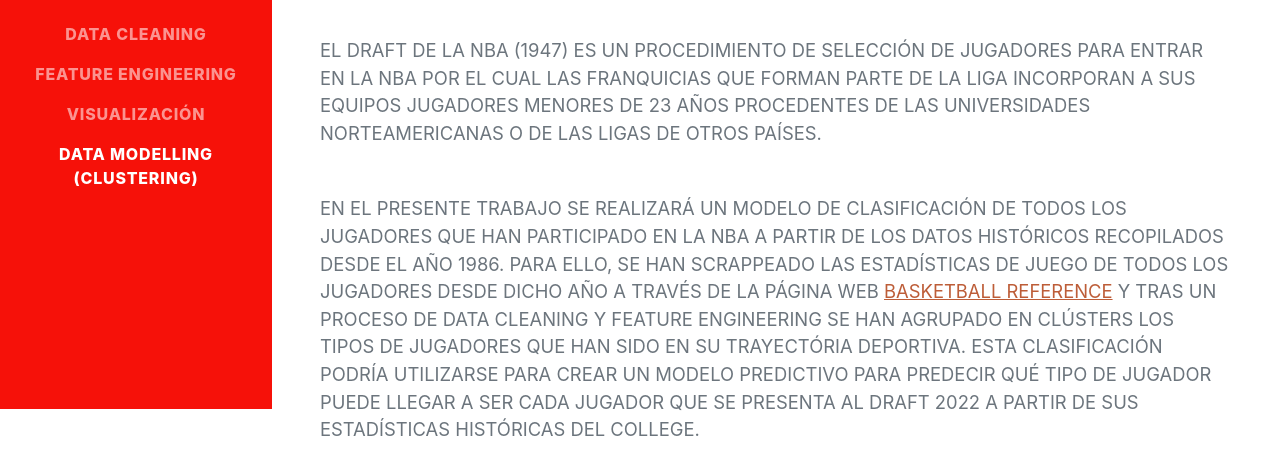
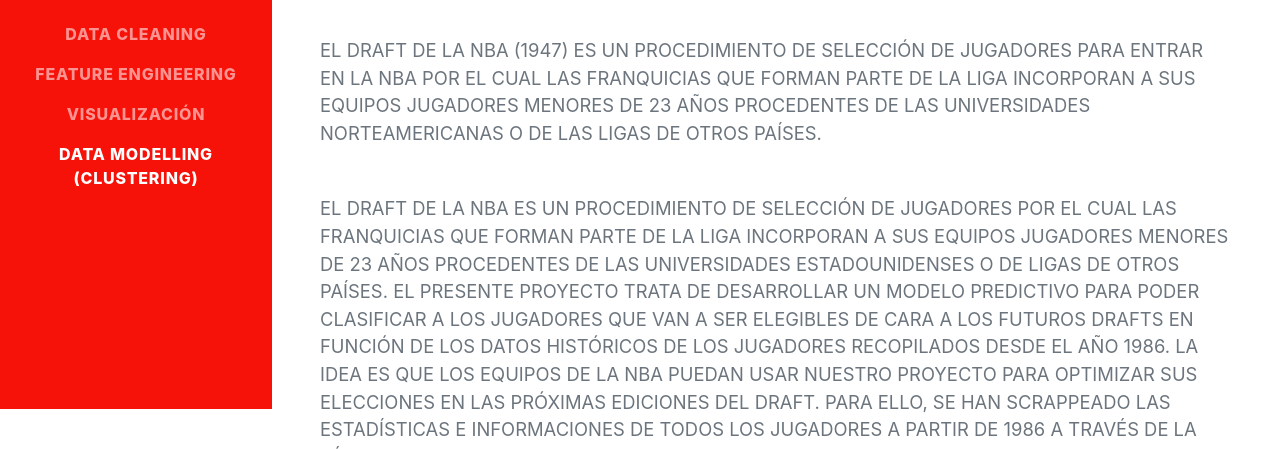
Before and after one commit to diegoleite5/NBA-PROJECT, a plain HTML site: page docs/index.html in a window 1280 px wide. Shown: the part 391-840 px from the top of the page. Drawn offline with nearby package versions, Linux system fonts and the light colour scheme; a web font is replaced by a local one.

Commit message:
pequeños cambios

```diff
--- a/docs/index.html
+++ b/docs/index.html
@@ -51,12 +51,12 @@
                     </div>
                     <p class="lead mb-5">El draft de la NBA (1947) es un procedimiento de selección de jugadores para entrar en la NBA por el cual las franquicias que forman parte de la liga incorporan a sus equipos jugadores menores de
                     23 años procedentes de las universidades norteamericanas o de las ligas de otros países.</p>
-                    <p class="lead mb-3">En el presente trabajo se realizará un modelo de clasificación de todos los jugadores que han participado en la NBA a partir de los datos históricos recopilados desde el año 1986. Para ello, se han scrappeado las
-                    estadísticas de juego de todos los jugadores desde dicho año a través de la página web <a href="https://www.basketball-reference.com/"> Basketball Reference</a> y tras un proceso de data cleaning y feature engineering se han agrupado en clústers los tipos de jugadores que han sido en su trayectória deportiva.
-                    Esta clasificación podría utilizarse para crear un modelo predictivo para predecir qué tipo de jugador puede llegar a ser cada jugador que se presenta al Draft 2022 a partir de sus estadísticas históricas del college. </p>
+                    <p class="lead mb-5"> El Draft de la NBA es un procedimiento de selección de jugadores por el cual las franquicias que forman parte de la liga incorporan a sus equipos jugadores menores de 23 años procedentes de las universidades estadounidenses o de ligas de otros países.
+                    El presente proyecto trata de desarrollar un modelo predictivo para poder clasificar a los jugadores que van a ser elegibles de cara a los futuros drafts en función de los datos históricos de los jugadores recopilados desde el año 1986. La idea es que los equipos de la NBA puedan usar nuestro proyecto para optimizar sus elecciones en las próximas ediciones del draft.
+                    Para ello, se han scrappeado las estadísticas e informaciones de todos los jugadores a partir de 1986 a través de la página web <a href="https://www.basketball-reference.com/"> Basketball Reference </a> y, tras un proceso de data cleaning y feature engineering, se han clusterizado los datos formando 10 grupos diferenciados de jugadores. Esta primera etapa del proyecto ha cubierto todas las fases hasta el clustering, no llegando a desarrollarse todavía el modelo predictivo </p>
                     <div class="social-icons">
 
-                        <a class="social-icon" href="https://github.com"><i class="fab fa-github"></i></a>
+                        <a class="social-icon" href="https://github.com/MCSule/NBA-CAPSTONE-PROJECT"><i class="fab fa-github"></i></a>
 
 
                 </div>
@@ -208,8 +208,6 @@
                     <h2 class="mb-5">Visualización</h2>
                     <p> En la presente sección se ha realizado una presentación dinámica con la herramiento PowerBI para visualizar graficamente algunos de los dtaos utilizados para el proyecto.
                     La presentación se divide en las diferentes secciones llevadas a cabo en el proyecto:</p>
-                    <p> En el apartado Data Scraping se visualizan los gráficos de algunas de las estadísticas básicas scrapeadas en el proceso </p>
-                    <p class="mb-0">When forced indoors, I follow a number of sci-fi and fantasy genre movies and television shows, I am an aspiring chef, and I spend a large amount of my free time exploring the latest technology advancements in the front-end web development world.</p>
                 <iframe title="Data Visualization - NBA_v.1 (1)" width="1140" height="541.25" src="https://app.powerbi.com/reportEmbed?reportId=968abbb3-1aec-47e5-88ee-f2902b00a93f&autoAuth=true&ctid=34b114a7-0e6f-4163-ba95-04afa6770eee&config=eyJjbHVzdGVyVXJsIjoiaHR0cHM6Ly93YWJpLXdlc3QtZXVyb3BlLWItcHJpbWFyeS1yZWRpcmVjdC5hbmFseXNpcy53aW5kb3dzLm5ldC8ifQ%3D%3D" frameborder="0" allowFullScreen="true"></iframe>
                 </div>
             </section>
```
